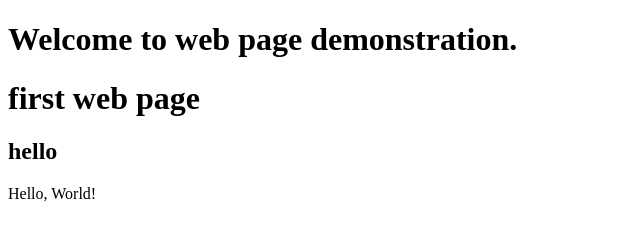
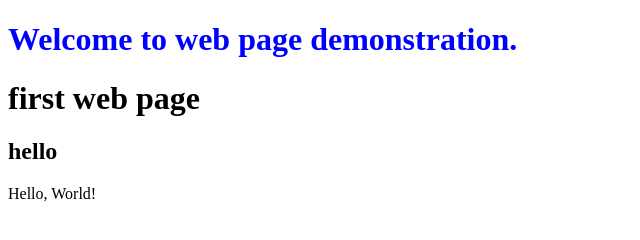
Before and after one commit to vijay2249/web_programming, a plain HTML site: page hello.html in a window 1280 px wide. Shown: the whole page, without its empty margins (0-640 px from the left). Drawn offline with Linux system fonts and the light colour scheme.

Commit message:
add  css

```diff
--- a/hello.html
+++ b/hello.html
@@ -4,7 +4,7 @@
 	<title>training</title>
 </head>
 <body>
-	<h1>Welcome to web page demonstration.</h1>
+	<h1 style="color:blue;">Welcome to web page demonstration.</h1>
 	<h1>first web page</h1>
 	<h2>hello</h2>
 	Hello, World!
```
